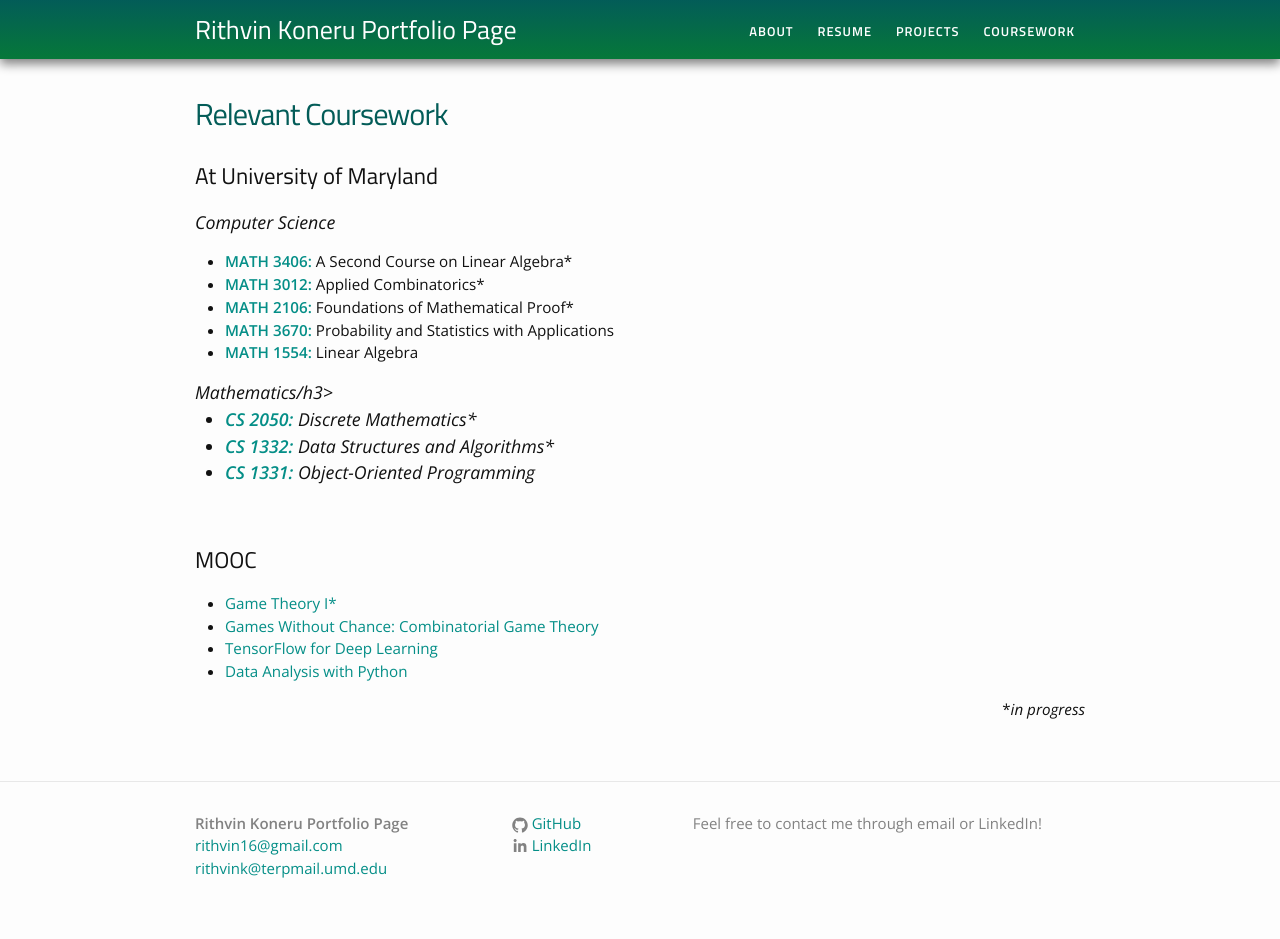
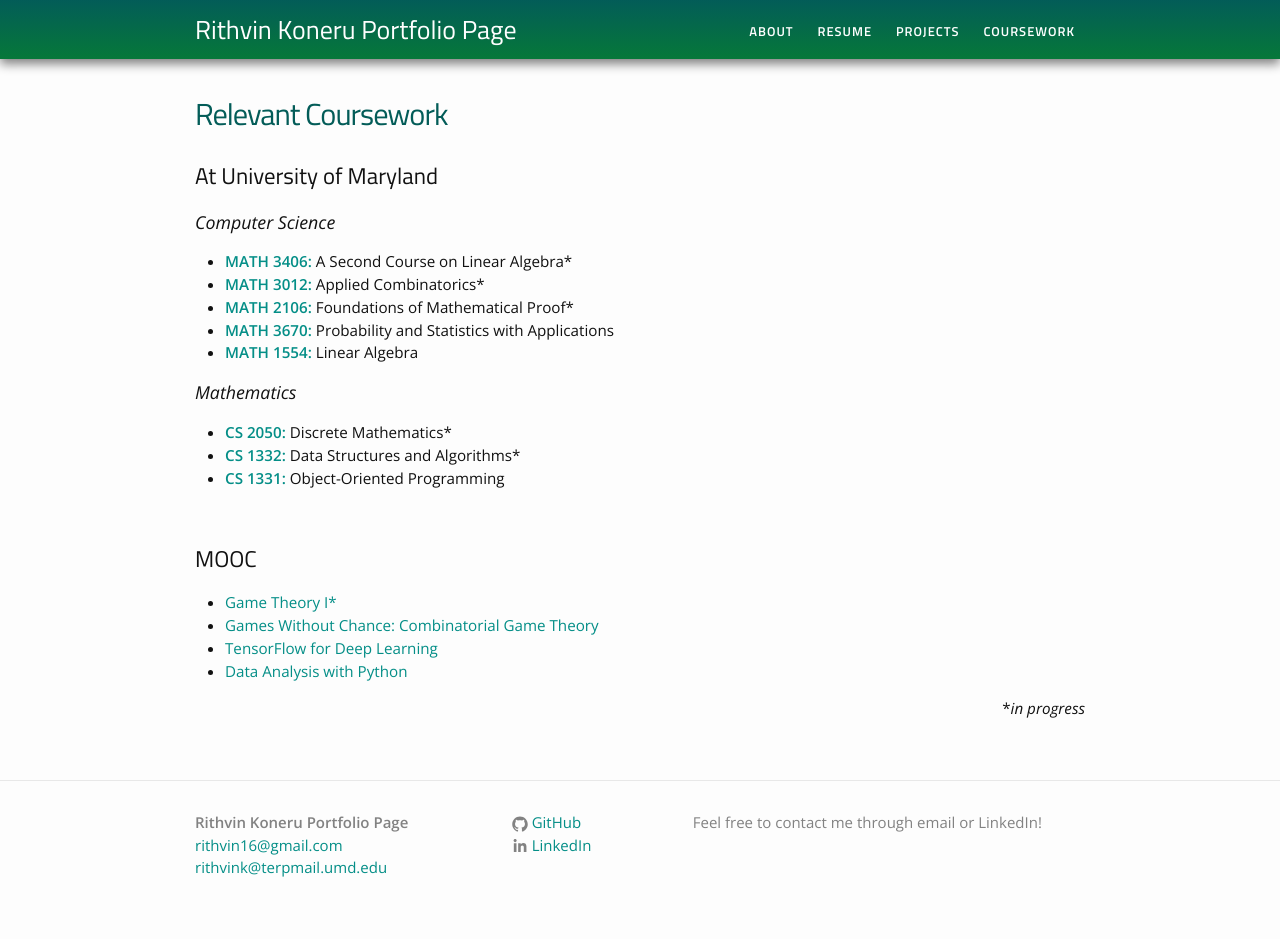
Before and after one commit to RithvinK/RithvinK.github.io, a Jekyll site: the page built from courses.md, in a window 1280 px wide. Built offline with Jekyll 4.4.1, drawn with Linux system fonts in a browser that asks for light colours.

```diff
--- a/courses.md
+++ b/courses.md
@@ -16,7 +16,7 @@ permalink: /courses/
 	<li><a href="https://math.gatech.edu/courses/math/1554"><b>MATH 1554:</b></a> Linear Algebra</li>
 </ul>
 
-<h3>Mathematics/h3>
+<h3>Mathematics</h3>
 
 <ul>
 	<li><a href="https://gt-student-wiki.org/mediawiki/index.php/CS_2050#Topics_List"><b>CS 2050:</b></a> Discrete Mathematics*</li>
```
